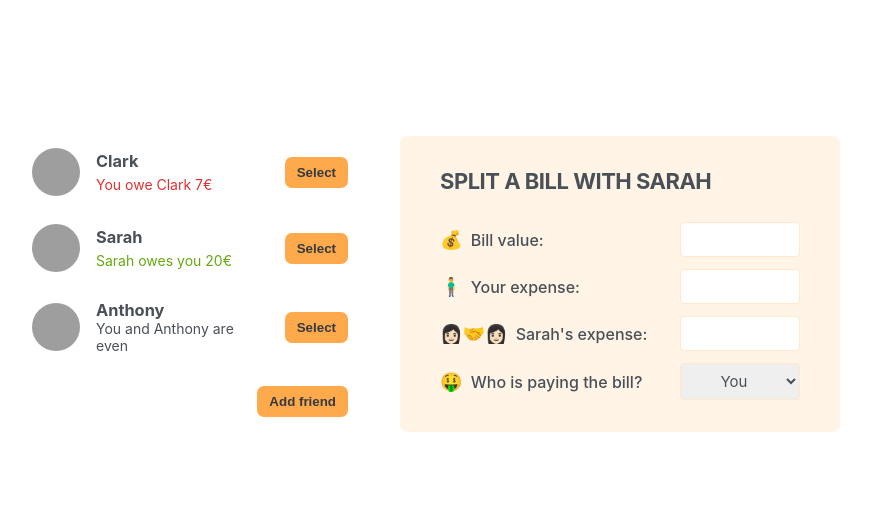
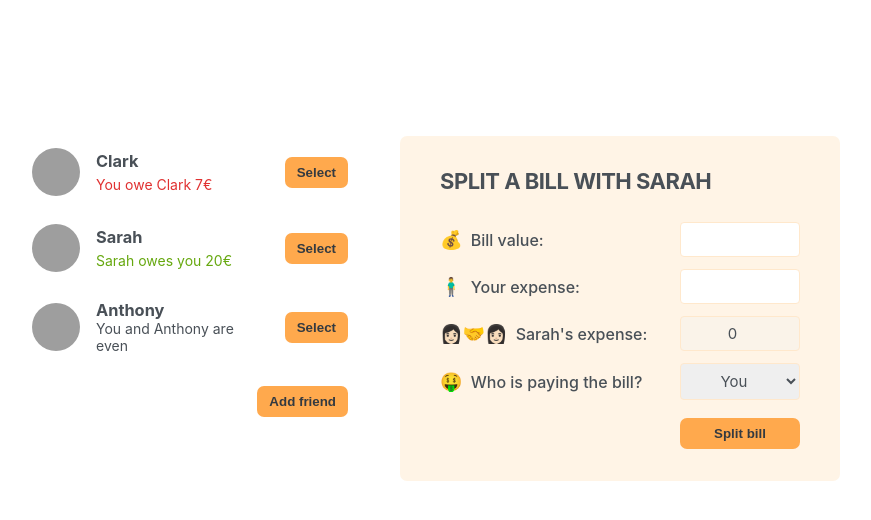
Before and after one commit to mohdShahwan/eat-n-split, a React (Create React App) app: page / in a window 1280 px wide. Shown: the top 520 px of the page, without its empty margins (210-1081 px from the left). Built offline with nearby package versions, Linux system fonts and the light colour scheme; grey boxes are pictures that could not be loaded.

Commit message:
Implemented split bill

```diff
--- a/src/components/AddFriendForm.js
+++ b/src/components/AddFriendForm.js
@@ -10,7 +10,10 @@ export function AddFriendForm({ onAdd }) {
   if (!isOpen)
     return <Button onClick={() => setIsOpen(() => true)}>Add friend</Button>;
 
-  function handleAddFriend() {
+  function handleAddFriend(e) {
+    e.preventDefault();
+    if (!name) return;
+
     setIsOpen(() => false);
     onAdd({ id: id, name: name, image: image, balance: 0 });
     setName("");
@@ -19,6 +22,7 @@ export function AddFriendForm({ onAdd }) {
 
   return (
     <>
+      {/* TODO - onSubmit event */}
       <form className="form-add-friend">
         <label>👩🏻‍🤝‍👩🏻Friend name</label>
         <input
--- a/src/components/App.js
+++ b/src/components/App.js
@@ -1,4 +1,5 @@
 import "../index.css";
+import { useState } from "react";
 import { FriendsList } from "./FriendsList";
 import { SplitBillForm } from "./SplitBillForm";
 
@@ -24,10 +25,23 @@ export const initialFriends = [
 ];
 
 export default function App() {
+  const [friendsList, setFriendsList] = useState(initialFriends);
+
+  function handleAddFriend(newFriend) {
+    setFriendsList((currentList) => [...currentList, newFriend]);
+  }
+
+  function handleUpdateFriend(id, newBalance) {
+    setFriendsList((currentList) =>
+      currentList.map((friend) =>
+        friend.id === id ? { ...friend, balance: newBalance } : friend
+      )
+    );
+  }
   return (
     <div className="app">
-      <FriendsList />
-      <SplitBillForm friend={initialFriends[1]} />
+      <FriendsList onAdd={handleAddFriend} friendsList={friendsList} />
+      <SplitBillForm friend={initialFriends[1]} onUpdate={handleUpdateFriend} />
     </div>
   );
 }
--- a/src/components/FriendsList.js
+++ b/src/components/FriendsList.js
@@ -1,15 +1,7 @@
-import { useState } from "react";
-import { initialFriends } from "./App";
 import { Friend } from "./Friend";
 import { AddFriendForm } from "./AddFriendForm";
 
-export function FriendsList() {
-  const [friendsList, setFriendsList] = useState(initialFriends);
-
-  function handleAddFriend(newFriend) {
-    setFriendsList((currentList) => [...currentList, newFriend]);
-  }
-
+export function FriendsList({ onAdd, friendsList }) {
   return (
     <div className="sidebar">
       <ul>
@@ -17,7 +9,7 @@ export function FriendsList() {
           <Friend key={friend.id} friend={friend} />
         ))}
       </ul>
-      <AddFriendForm onAdd={handleAddFriend} />
+      <AddFriendForm onAdd={onAdd} />
     </div>
   );
 }
--- a/src/components/SplitBillForm.js
+++ b/src/components/SplitBillForm.js
@@ -1,22 +1,51 @@
-export function SplitBillForm({ friend }) {
-  const { name, image, balance } = friend;
+import { Button } from "./Button";
+import { useState } from "react";
+
+export function SplitBillForm({ friend, onUpdate }) {
+  let { id, name, balance } = friend;
+
+  const [bill, setBill] = useState("");
+  const [selfExpense, setSelfExpense] = useState("");
+  const friendExpense = Number(bill) - Number(selfExpense);
+  const [payer, setPayer] = useState("self");
+
+  function handleSplitBill(e) {
+    e.preventDefault();
+    if (!bill || !selfExpense) return;
+
+    payer === "self"
+      ? (balance = balance + friendExpense)
+      : (balance = balance - selfExpense);
+
+    onUpdate(id, balance);
+  }
+
   return (
-    <form className="form-split-bill">
+    <form className="form-split-bill" onSubmit={handleSplitBill}>
       <h2>Split a bill with {name}</h2>
       <label>💰 Bill value:</label>
-      <input type="text" />
+      <input
+        type="number"
+        value={bill}
+        onChange={(e) => setBill(() => e.target.value)}
+      />
 
       <label>🧍‍♂️ Your expense:</label>
-      <input type="text" />
+      <input
+        type="number"
+        value={selfExpense}
+        onChange={(e) => setSelfExpense(() => e.target.value)}
+      />
 
       <label>👩🏻‍🤝‍👩🏻 {name}'s expense:</label>
-      <input type="text" />
+      <input type="number" value={friendExpense} disabled />
 
       <label>🤑 Who is paying the bill?</label>
-      <select>
-        <option value="">You</option>
-        <option value="">{name}</option>
+      <select value={payer} onChange={(e) => setPayer(() => e.target.value)}>
+        <option value="self">You</option>
+        <option value="friend">{name}</option>
       </select>
+      <Button>Split bill</Button>
     </form>
   );
 }
```
